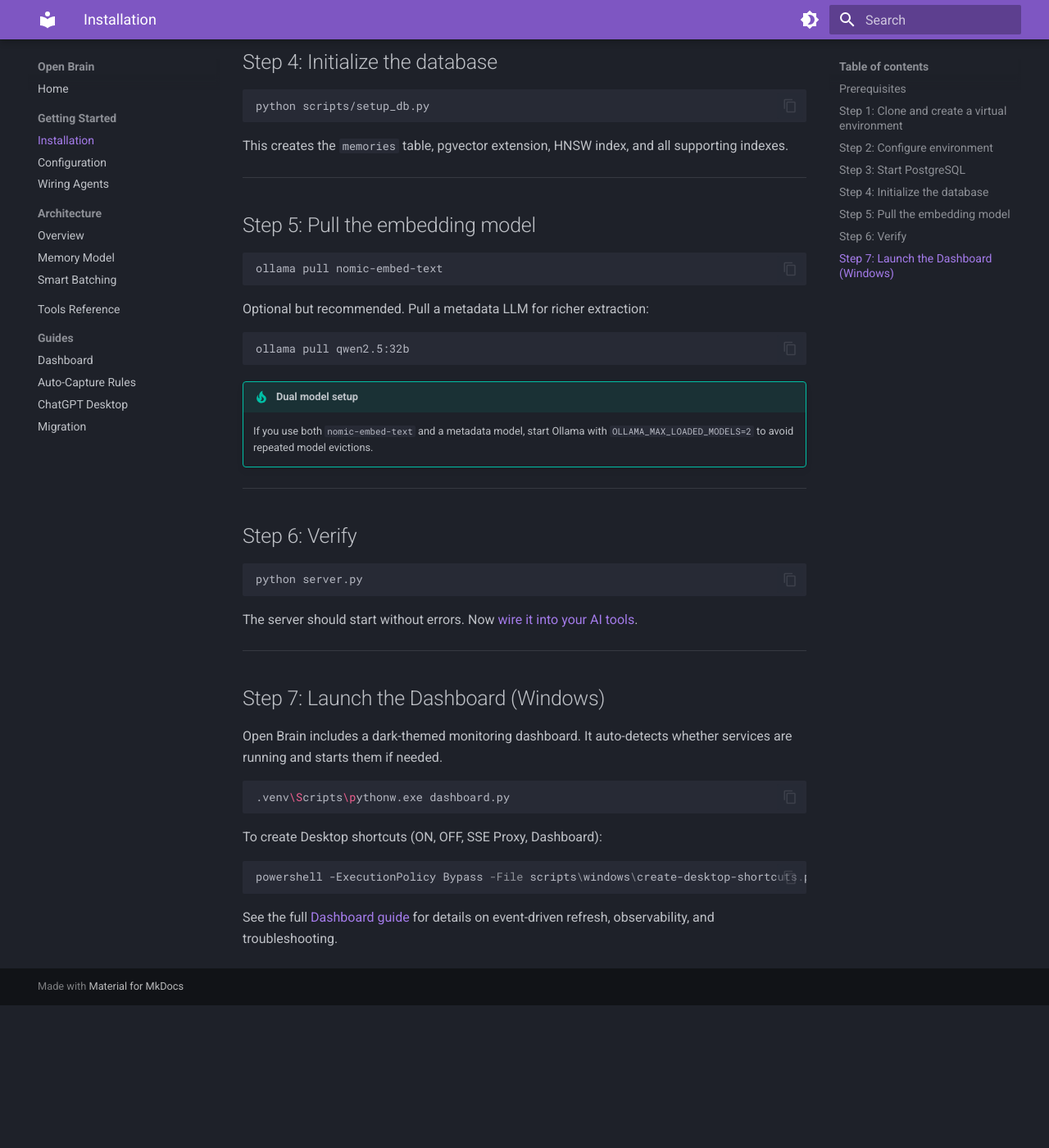
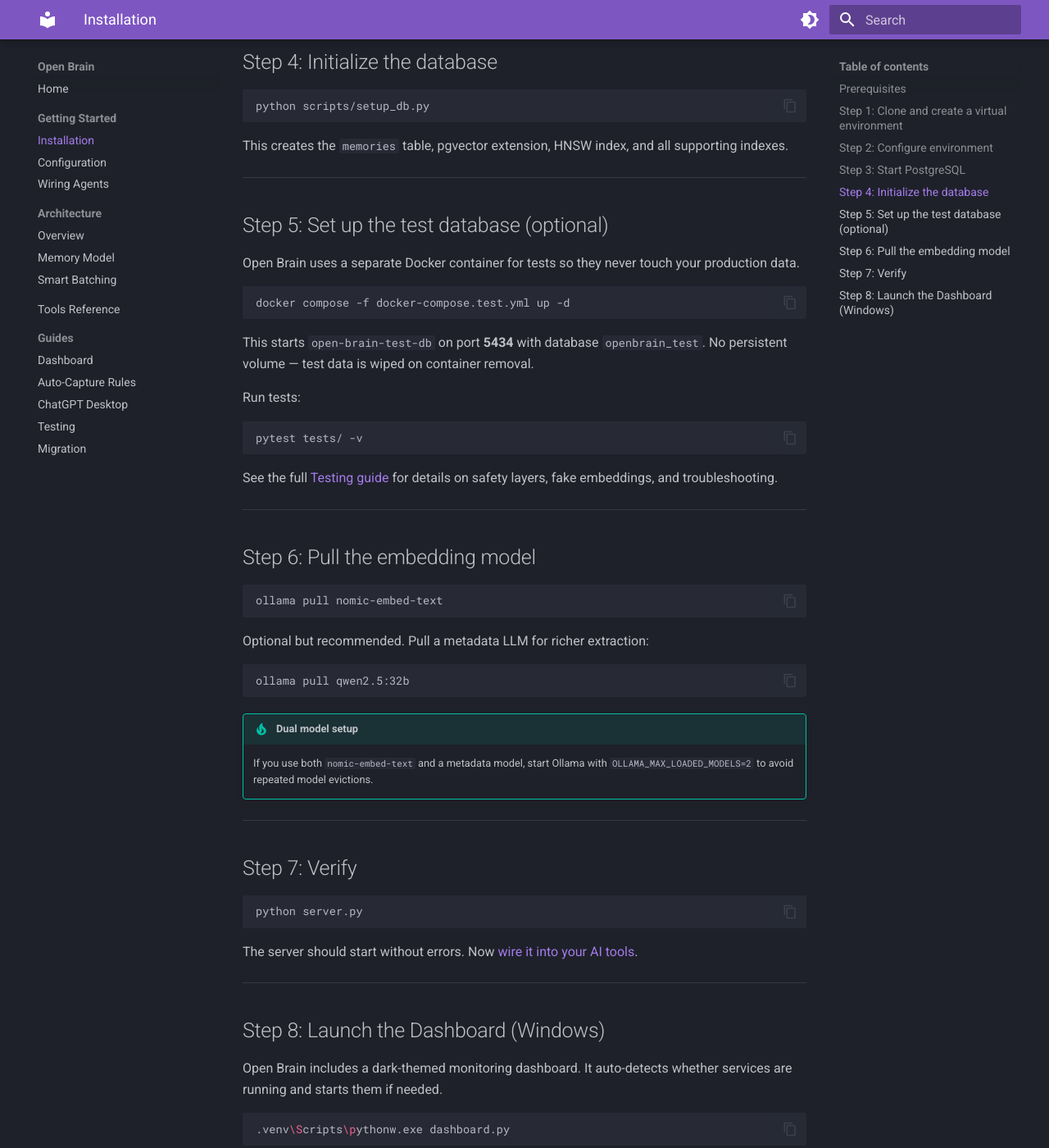
Before and after one commit to shep-engineering/open-brain, an MkDocs documentation site: the page built from docs/getting-started/installation.md, in a window 1280 px wide and 1400 px high, scrolled down 1631 px. Shown: the whole window at 82% size. Built offline with MkDocs 1.6.1 and Material for MkDocs 9.7.7, drawn with Linux system fonts in a browser that asks for light colours; before the commit the page ends 2857 px from its top, so only the background shows below that.

Commit message:
docs: add testing guide, update installation and architecture docs
- New guides/testing.md: architecture diagram, safety layers, fake
  embeddings, troubleshooting
- Installation: add Step 5 for test database setup
- Architecture: add test database to components table and file structure
- mkdocs.yml: add Testing to nav

Co-Authored-By: Claude Opus 4.6 (1M context) <noreply@anthropic.com>

````diff
--- a/docs/getting-started/installation.md
+++ b/docs/getting-started/installation.md
@@ -87,7 +87,27 @@ This creates the `memories` table, pgvector extension, HNSW index, and all suppo
 
 ---
 
-## Step 5: Pull the embedding model
+## Step 5: Set up the test database (optional)
+
+Open Brain uses a separate Docker container for tests so they never touch your production data.
+
+```sh
+docker compose -f docker-compose.test.yml up -d
+```
+
+This starts `open-brain-test-db` on port **5434** with database `openbrain_test`. No persistent volume — test data is wiped on container removal.
+
+Run tests:
+
+```sh
+pytest tests/ -v
+```
+
+See the full [Testing guide](../guides/testing.md) for details on safety layers, fake embeddings, and troubleshooting.
+
+---
+
+## Step 6: Pull the embedding model
 
 ```sh
 ollama pull nomic-embed-text
@@ -114,7 +134,7 @@ The server should start without errors. Now [wire it into your AI tools](wiring-
 
 ---
 
-## Step 7: Launch the Dashboard (Windows)
+## Step 8: Launch the Dashboard (Windows)
 
 Open Brain includes a dark-themed monitoring dashboard. It auto-detects whether services are running and starts them if needed.
 
--- a/mkdocs.yml
+++ b/mkdocs.yml
@@ -41,6 +41,7 @@ nav:
     - Dashboard: guides/dashboard.md
     - Auto-Capture Rules: guides/auto-capture.md
     - ChatGPT Desktop: guides/chatgpt-desktop.md
+    - Testing: guides/testing.md
     - Migration: guides/migration.md
 
 markdown_extensions:
````
Also changed, not shown: other parts of docs/getting-started/installation.md (+1 -1 lines), docs/architecture/overview.md (+5 -1 lines), docs/guides/testing.md (added, +120 -0 lines).
